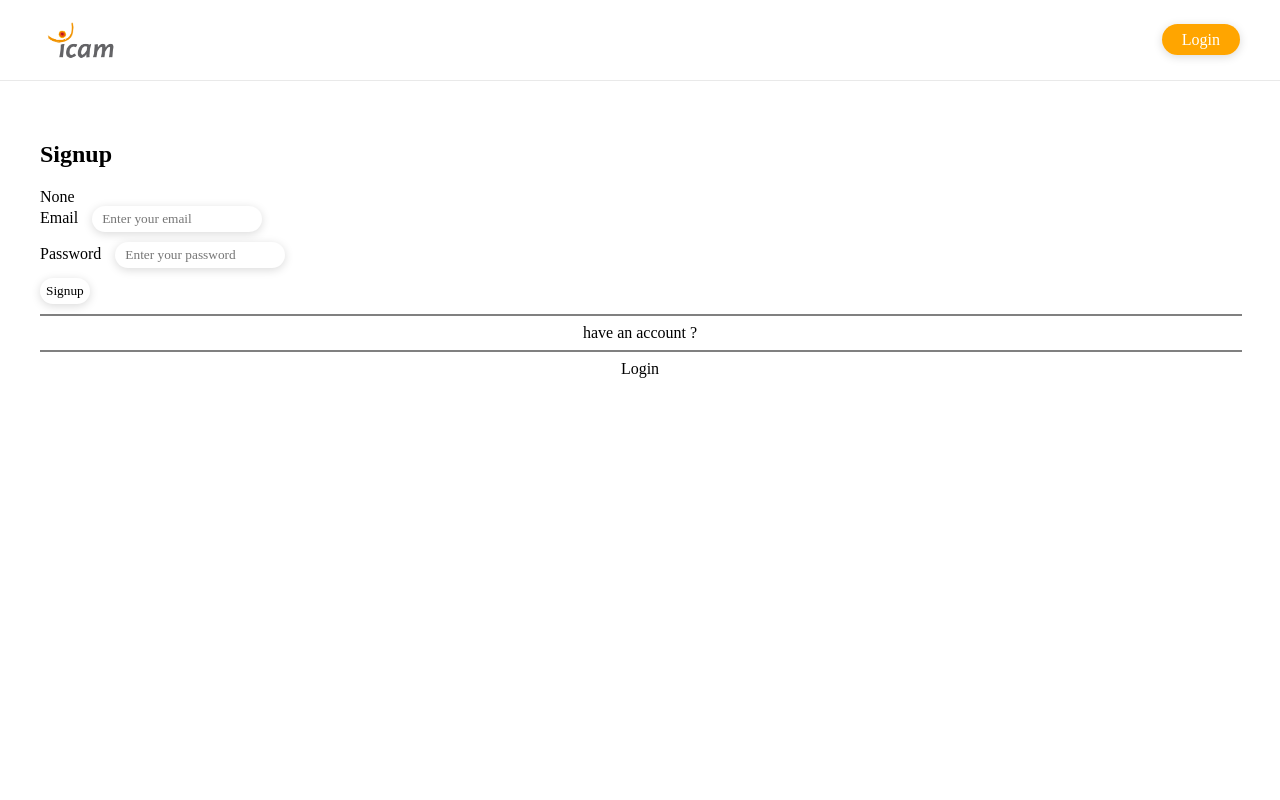
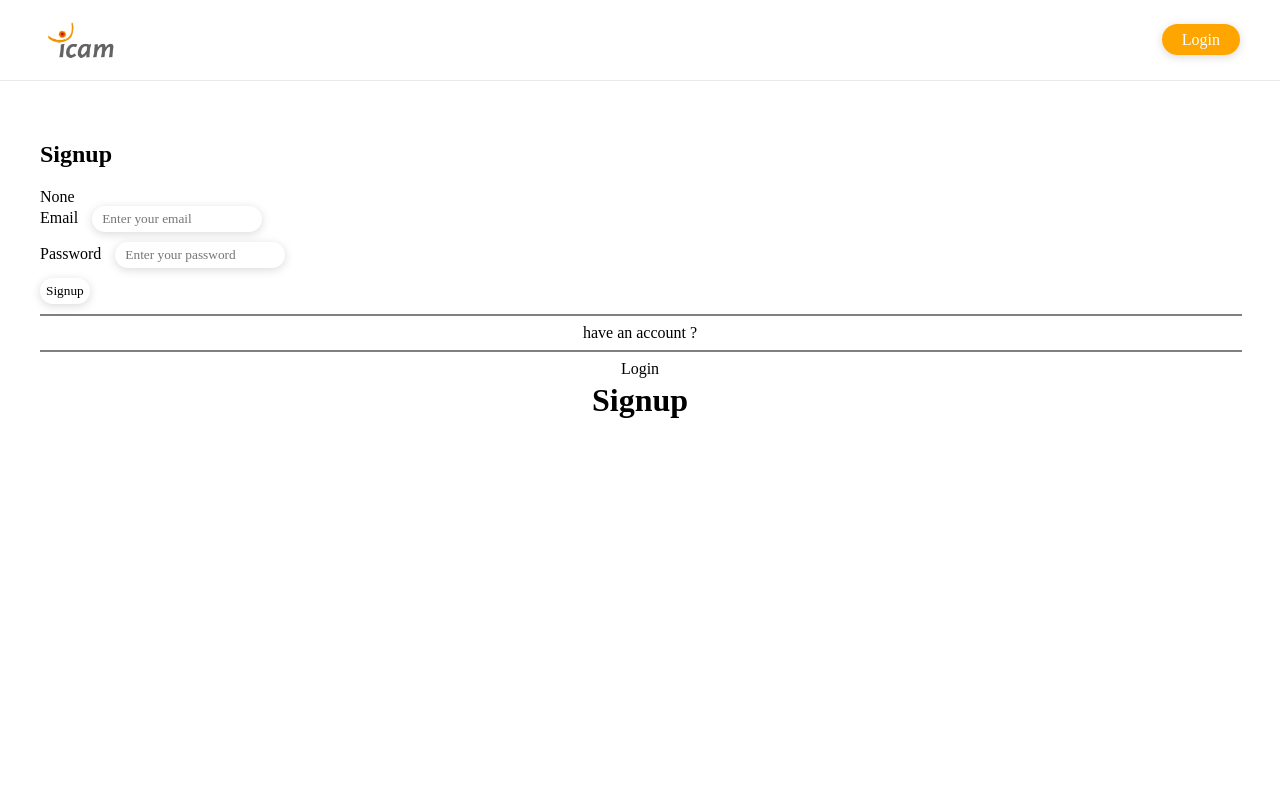
Before and after one commit to falachabt/dynamic_web_app, a Flask app: page /signup in a window 1280 px wide. Run offline with Flask 3, Linux system fonts and the light colour scheme; some libraries are stand-ins or nearby versions; some web fonts are replaced.

Commit message:
dernier push pour Benny

```diff
--- a/templates/signup.html
+++ b/templates/signup.html
@@ -1,6 +1,9 @@
 {% extends 'base.html' %} {% block title %} Login {% endblock %} {% block
     content %}
 
+<div class='centered'>
+  <h1>Signup</h1>
+</div>
     <div class="login">
       <div class="login-container">
         <h2>Signup</h2>
```
